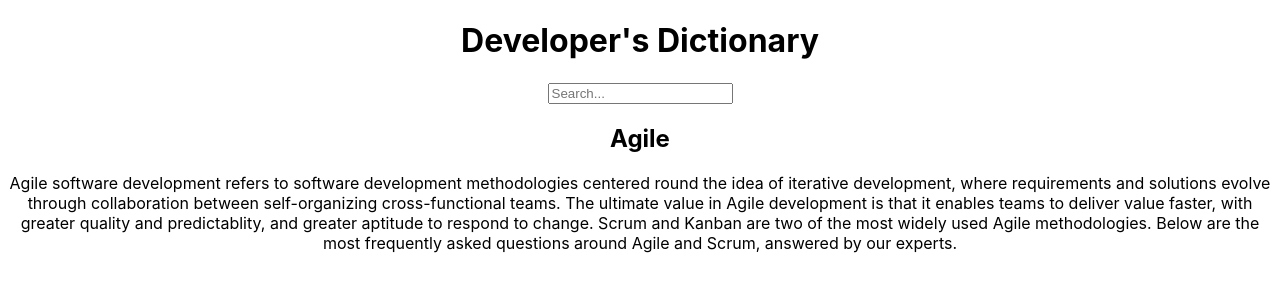
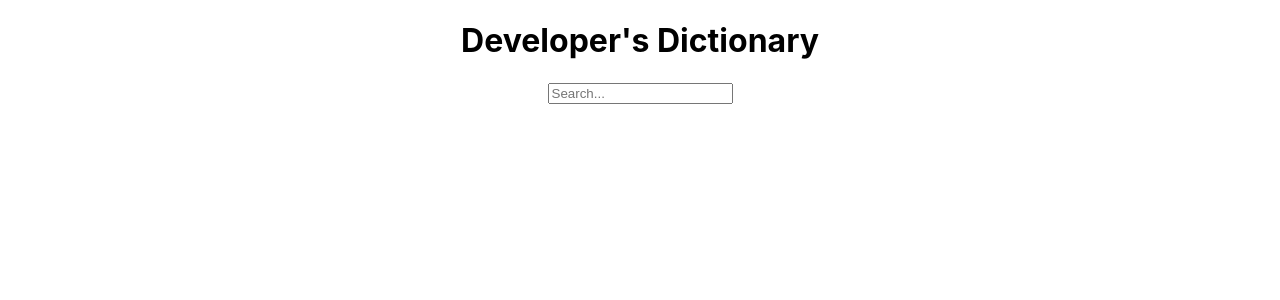
Before and after one commit to kellynvd/developers-dictionary, a React (Create React App) app: page / in a window 1280 px wide. Shown: the top 300 px of the page. Built offline with nearby package versions, Linux system fonts and the light colour scheme.

Commit message:
Allow to search for words when typing

```diff
--- a/src/App.js
+++ b/src/App.js
@@ -1,14 +1,21 @@
-import React from 'react';
-import words from './words'
+import React, { useState } from 'react';
+import dictionary from './dictionary'
+import Word from './Word'
 import './App.css';
 
-function App() {
+const App = () => {
+  const [currentWord, setCurrentWord] = useState();
+
+  const onChange = ({ target: { value }}) => {
+    const foundWord = dictionary.find(({ word }) => word === value)
+    setCurrentWord(foundWord)
+  }
+
   return (
     <div className="App">
       <h1>Developer's Dictionary</h1>
-      <input type='text' placeholder='Search...' />
-      <h2>{words[0].word}</h2>
-      <p>{words[0].definition}</p>
+      <input type='text' placeholder='Search...' onChange={onChange} />
+      <Word {...currentWord} />
     </div>
   );
 }
--- /dev/null
+++ b/src/Word.js
@@ -0,0 +1,16 @@
+import React, { Fragment } from 'react';
+
+const Word = ({ word, meaning }) => {
+  if (!word) {
+    return null;
+  }
+
+  return (
+    <Fragment>
+      <h2>{word}</h2>
+      <p>{meaning}</p>
+    </Fragment>
+  );
+}
+
+export default Word;
--- /dev/null
+++ b/src/dictionary.js
@@ -0,0 +1,6 @@
+export default [
+  {
+    word: 'Agile',
+    meaning: 'Agile software development refers to  software development methodologies centered round the idea of iterative development, where requirements and solutions evolve through collaboration between self-organizing cross-functional teams. The ultimate value in Agile development is that it enables teams to deliver value faster, with greater quality and predictablity, and greater aptitude to respond to change. Scrum and Kanban are two of the most widely used Agile methodologies. Below are the most frequently asked questions around Agile and Scrum, answered by our experts.'
+  }
+]
--- a/src/words.js
+++ /dev/null
@@ -1,6 +0,0 @@
-export default [
-  {
-    word: 'Agile',
-    definition: 'Agile software development refers to  software development methodologies centered round the idea of iterative development, where requirements and solutions evolve through collaboration between self-organizing cross-functional teams. The ultimate value in Agile development is that it enables teams to deliver value faster, with greater quality and predictablity, and greater aptitude to respond to change. Scrum and Kanban are two of the most widely used Agile methodologies. Below are the most frequently asked questions around Agile and Scrum, answered by our experts.'
-  }
-]
```
